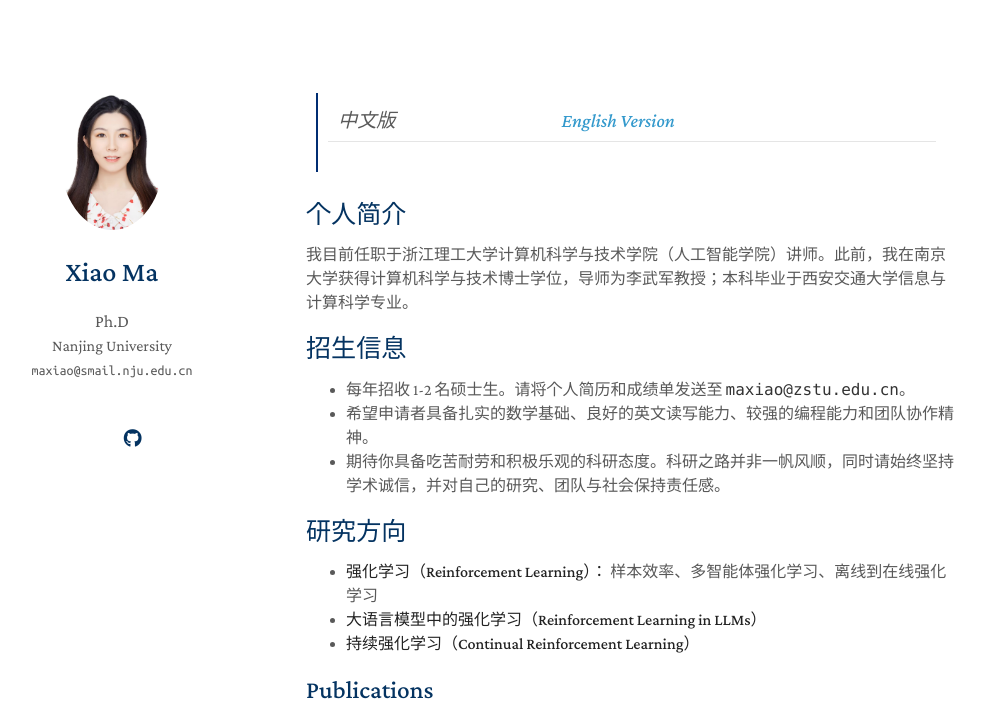
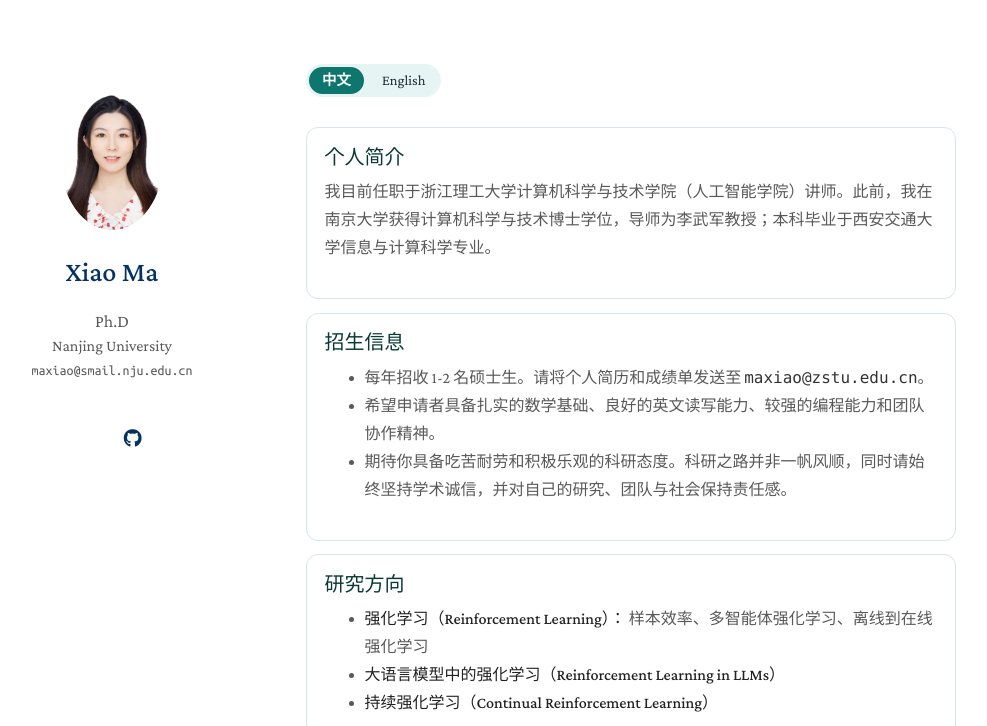
Before and after one commit to maxiao94/maxiao94.github.io, a Jekyll site: the page built from index.md, in a window 1280 px wide and 1400 px high, cut to the strip 0-726 px from the top of the window. Shown: the whole strip, without its empty margins (164-1151 px from the left). Built offline with Jekyll 4.4.1, drawn with Linux system fonts in a browser that asks for light colours; a style sheet for code colours, icons or effects is not loaded.

Commit message:
Improve bilingual homepage visual design

```diff
--- a/assets/css/style-no-dark-mode.scss
+++ b/assets/css/style-no-dark-mode.scss
@@ -2,3 +2,65 @@
 ---
 
 @import "minimal-light-no-dark-mode";
+
+:root {
+  --brand: #0f766e;
+  --brand-soft: #e6f5f3;
+  --card-border: #d9e4ec;
+}
+
+.lang-switch {
+  display: inline-flex;
+  align-items: center;
+  gap: 0.35rem;
+  padding: 0.2rem;
+  border-radius: 999px;
+  background: var(--brand-soft);
+  margin-bottom: 1rem;
+}
+
+.lang-switch a,
+.lang-switch span {
+  display: inline-block;
+  padding: 0.35rem 0.8rem;
+  border-radius: 999px;
+  font-size: 0.9rem;
+  line-height: 1.1;
+  text-decoration: none;
+}
+
+.lang-switch a {
+  color: #1f2937;
+}
+
+.lang-switch .active {
+  background: var(--brand);
+  color: #fff;
+  font-weight: 600;
+}
+
+.content-card {
+  border: 1px solid var(--card-border);
+  border-radius: 12px;
+  padding: 1rem 1.1rem;
+  margin: 0.85rem 0;
+  background: #ffffff;
+}
+
+.content-card h2 {
+  margin-top: 0.1rem;
+  margin-bottom: 0.65rem;
+  font-size: 1.25rem;
+  color: #0b3a36;
+}
+
+.content-card p,
+.content-card li {
+  line-height: 1.75;
+}
+
+@media (max-width: 768px) {
+  .content-card {
+    padding: 0.85rem 0.9rem;
+  }
+}
--- a/assets/css/style.scss
+++ b/assets/css/style.scss
@@ -2,3 +2,65 @@
 ---
 
 @import "minimal-light";
+
+:root {
+  --brand: #0f766e;
+  --brand-soft: #e6f5f3;
+  --card-border: #d9e4ec;
+}
+
+.lang-switch {
+  display: inline-flex;
+  align-items: center;
+  gap: 0.35rem;
+  padding: 0.2rem;
+  border-radius: 999px;
+  background: var(--brand-soft);
+  margin-bottom: 1rem;
+}
+
+.lang-switch a,
+.lang-switch span {
+  display: inline-block;
+  padding: 0.35rem 0.8rem;
+  border-radius: 999px;
+  font-size: 0.9rem;
+  line-height: 1.1;
+  text-decoration: none;
+}
+
+.lang-switch a {
+  color: #1f2937;
+}
+
+.lang-switch .active {
+  background: var(--brand);
+  color: #fff;
+  font-weight: 600;
+}
+
+.content-card {
+  border: 1px solid var(--card-border);
+  border-radius: 12px;
+  padding: 1rem 1.1rem;
+  margin: 0.85rem 0;
+  background: rgba(255, 255, 255, 0.72);
+}
+
+.content-card h2 {
+  margin-top: 0.1rem;
+  margin-bottom: 0.65rem;
+  font-size: 1.25rem;
+  color: #0b3a36;
+}
+
+.content-card p,
+.content-card li {
+  line-height: 1.75;
+}
+
+@media (max-width: 768px) {
+  .content-card {
+    padding: 0.85rem 0.9rem;
+  }
+}
--- a/index.md
+++ b/index.md
@@ -2,11 +2,20 @@
 layout: homepage
 ---
 
-> 中文版 | [English Version](/en/)
+<div class="lang-switch">
+  <span class="active">中文</span>
+  <a href="/en/">English</a>
+</div>
+
+<div class="content-card" markdown="1">
 
 ## 个人简介
 
 我目前任职于浙江理工大学计算机科学与技术学院（人工智能学院）讲师。此前，我在南京大学获得计算机科学与技术博士学位，导师为李武军教授；本科毕业于西安交通大学信息与计算科学专业。
+
+</div>
+
+<div class="content-card" markdown="1">
 
 ## 招生信息
 
@@ -14,11 +23,17 @@ layout: homepage
 - 希望申请者具备扎实的数学基础、良好的英文读写能力、较强的编程能力和团队协作精神。
 - 期待你具备吃苦耐劳和积极乐观的科研态度。科研之路并非一帆风顺，同时请始终坚持学术诚信，并对自己的研究、团队与社会保持责任感。
 
+</div>
+
+<div class="content-card" markdown="1">
+
 ## 研究方向
 
 - **强化学习（Reinforcement Learning）：** 样本效率、多智能体强化学习、离线到在线强化学习
 - **大语言模型中的强化学习（Reinforcement Learning in LLMs）**
 - **持续强化学习（Continual Reinforcement Learning）**
+
+</div>
 
 <!-- ## News
 
```
Also changed, not shown: en.md (+16 -1 lines).
